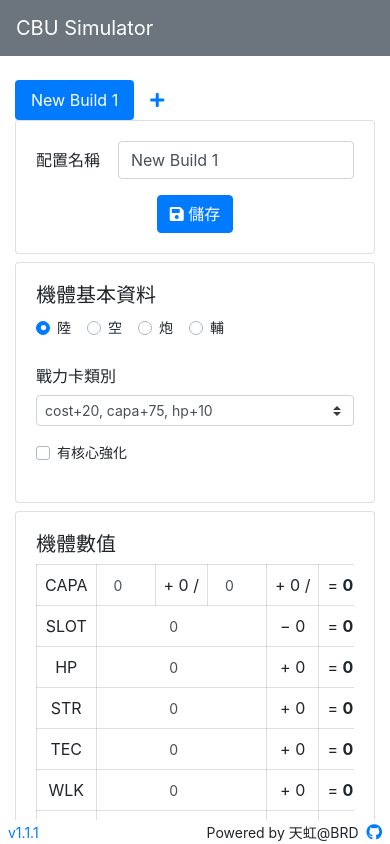
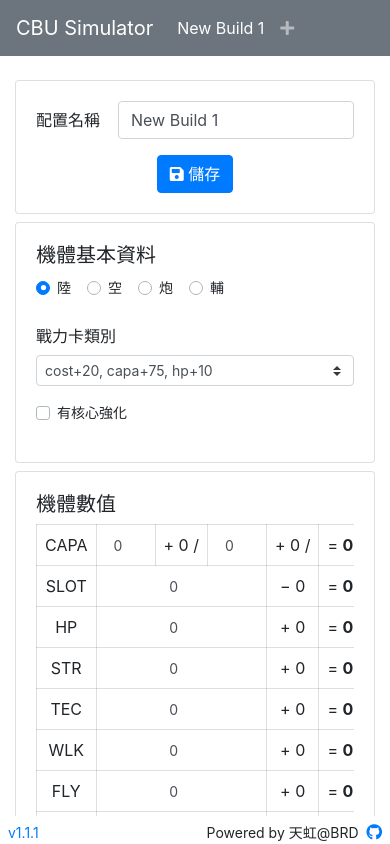
Before and after one commit to wcqiter/cb-build-simulator, a Vue app: page / in a window 390 px wide. Built offline with nearby package versions, Linux system fonts and the light colour scheme.

Commit message:
Responsive and move tab to nav bar

```diff
--- a/src/App.vue
+++ b/src/App.vue
@@ -1,13 +1,8 @@
 <template>
   <div id="app" style="height: 100vh; display: flex; flex-direction: column;">
-    <b-navbar type="dark" variant="secondary">
-      <b-navbar-brand href="#">CBU Simulator</b-navbar-brand>
-    </b-navbar>
     <div style="flex: 1">
-      <div style="overflow: hidden; height: calc(100vh - 24px - 56px)">
-        <b-container fluid>
-          <Simulator />
-        </b-container>
+      <div class="app-content">
+        <Simulator />
       </div>
     </div>
     <div class="ml-2 mr-2">
@@ -62,6 +57,9 @@ export default {
 }
 </script>
 
-<style>
-
+<style scoped>
+.app-content {
+  overflow: hidden;
+  height: calc(100vh - 24px);
+}
 </style>
--- a/src/views/Simulator.vue
+++ b/src/views/Simulator.vue
@@ -1,8 +1,8 @@
 <template>
-  <div class="mt-4" v-if="ready">
-    <b-tabs pills v-if="storageUsed">
-      <!-- Add your b-tab components here -->
-      <template #tabs-end>
+  <div v-if="ready">
+    <b-navbar type="dark" variant="secondary">
+      <b-navbar-brand href="#">CBU Simulator</b-navbar-brand>
+      <b-navbar-nav v-if="storageUsed">
         <b-nav-item
           v-for="(t, i) in tabs"
           :key="'tab-' + i"
@@ -18,9 +18,11 @@
           >
           <i class="fa fa-plus" />
         </b-nav-item>
-      </template>
-    </b-tabs>
-    <b-row>
+      </b-navbar-nav>
+    </b-navbar>
+    <div class="whole-panel">
+      <b-container fluid>
+        <b-row class="mt-4 mb-2">
           <div class="col-md-3 content-panel">
             <b-card class="mb-2">
               <div>
@@ -159,8 +161,7 @@
           </div>
           <div class="col-md-6 content-panel">
             <b-card>
-          <h5 class="mb-2">強化項目</h5>
-          <small>4. 添加機體強化項目</small>
+              <h5 class="mb-2">機體強化項目</h5>
               <div class="mb-2 mt-2">
                 <b-button
                   @click="onAddMod"
@@ -237,7 +238,7 @@
               </div>
               <h5 class="mb-2">機體強化卡片</h5>
               <div class="clearfix" />
-          <div>
+              <div class="mb-2">
                 <b-button
                   size="sm"
                   v-for="i in findCardByType('capa').num"
@@ -250,16 +251,16 @@
                   block
                   >
                   <b-row no-gutters>
-                <small class="col-md-4 text-left">CAPA {{findCardByType('capa').effect[defaultStat['capaType']].capa}}, HP {{findCardByType('capa').effect[defaultStat['capaType']].hp}}</small>
-                <div class="col-md-4 text-center">{{findCardByType('capa').name}}</div>
-                <small class="col-md-4 text-right">COST {{findCardByType('capa').effect[defaultStat['capaType']].cost}}</small>
+                    <small class="col-4 text-left">CAPA {{findCardByType('capa').effect[defaultStat['capaType']].capa}}, HP {{findCardByType('capa').effect[defaultStat['capaType']].hp}}</small>
+                    <div class="col-4 text-center">{{findCardByType('capa').name}}</div>
+                    <small class="col-4 text-right">COST {{findCardByType('capa').effect[defaultStat['capaType']].cost}}</small>
                   </b-row>
                 </b-button>
                 <div>
                   <small></small>
                 </div>
               </div>
-          <div v-if="defaultStat.weaponUsed">
+              <div v-if="defaultStat.weaponUsed" class="mb-2">
                 <b-button
                   size="sm"
                   v-for="i in findCardByType('weapon').num"
@@ -272,13 +273,13 @@
                   block
                   >
                   <b-row no-gutters>
-                <small class="col-md-4 text-left">CAPA {{findCardByType('weapon').effect[defaultStat['weaponType']].capa}}, HP {{findCardByType('weapon').effect[defaultStat['weaponType']].hp}}</small>
-                <div class="col-md-4 text-center">{{findCardByType('weapon').name}}</div>
-                <small class="col-md-4 text-right">COST {{findCardByType('weapon').effect[defaultStat['weaponType']].cost}}</small>
+                    <small class="col-4 text-left">CAPA {{findCardByType('weapon').effect[defaultStat['weaponType']].capa}}, HP {{findCardByType('weapon').effect[defaultStat['weaponType']].hp}}</small>
+                    <div class="col-4 text-center">{{findCardByType('weapon').name}}</div>
+                    <small class="col-4 text-right">COST {{findCardByType('weapon').effect[defaultStat['weaponType']].cost}}</small>
                   </b-row>
                 </b-button>
               </div>
-          <div>
+              <div class="mb-2">
                 <b-button
                   size="sm"
                   v-for="(card, i) in defenseCardOptions"
@@ -291,13 +292,13 @@
                   block
                   >
                   <b-row no-gutters>
-                <small class="col-md-4 text-left"></small>
-                <div class="col-md-4 text-center">{{card.name}}</div>
-                <small class="col-md-4 text-right">COST {{card.effect[defaultStat['type']].cost}}</small>
+                    <small class="col-4 text-left"></small>
+                    <div class="col-4 text-center">{{card.name}}</div>
+                    <small class="col-4 text-right">COST {{card.effect[defaultStat['type']].cost}}</small>
                   </b-row>
                 </b-button>
               </div>
-          <div>
+              <div class="mb-2">
                 <b-button
                   size="sm"
                   v-for="(card, i) in moveCardOptions"
@@ -310,13 +311,13 @@
                   block
                   >
                   <b-row no-gutters>
-                <small class="col-md-4 text-left"></small>
-                <div class="col-md-4 text-center">{{card.name}}</div>
-                <small class="col-md-4 text-right">COST {{card.effect[defaultStat['type']].cost}}</small>
+                    <small class="col-4 text-left"></small>
+                    <div class="col-4 text-center">{{card.name}}</div>
+                    <small class="col-4 text-right">COST {{card.effect[defaultStat['type']].cost}}</small>
                   </b-row>
                 </b-button>
               </div>
-          <div>
+              <div class="mb-2">
                 <b-button
                   size="sm"
                   v-for="(card, i) in otherCardOptions"
@@ -329,13 +330,11 @@
                   block
                   >
                   <b-row no-gutters>
-                <small class="col-md-4 text-left"></small>
-                <div class="col-md-4 text-center">{{card.name}}</div>
-                <small class="col-md-4 text-right">COST {{card.effect[defaultStat['type']].cost}}</small>
+                    <small class="col-4 text-left"></small>
+                    <div class="col-4 text-center">{{card.name}}</div>
+                    <small class="col-4 text-right">COST {{card.effect[defaultStat['type']].cost}}</small>
                   </b-row>
                 </b-button>
-          </div>
-          <div>
                 <b-button
                   size="sm"
                   v-for="(card, i) in extraMoveCardOptions"
@@ -347,15 +346,17 @@
                   block
                   >
                   <b-row no-gutters>
-                <small class="col-md-4 text-left">外置插卡</small>
-                <div class="col-md-4 text-center">{{card.name}}</div>
-                <small class="col-md-4 text-right">COST {{card.effect[defaultStat['type']].cost}}</small>
+                    <small class="col-4 text-left">外置插卡</small>
+                    <div class="col-4 text-center">{{card.name}}</div>
+                    <small class="col-4 text-right">COST {{card.effect[defaultStat['type']].cost}}</small>
                   </b-row>
                 </b-button>
               </div>
             </b-card>
           </div>
         </b-row>
+      </b-container>
+    </div>
   </div>
 </template>
 
@@ -1073,8 +1074,16 @@ td {
   color: #E0E0E0;
   background-color: transparent;
 }
+@media screen and (min-width: 768px) {
   .content-panel {
     overflow: auto;
-  max-height: calc(100vh - 24px - 56px - 20px - 40px)
+    max-height: calc(100vh - 24px - 56px - 24px);
+  }
+}
+@media screen and (max-width: 767px) {
+  .whole-panel {
+    overflow: auto;
+    max-height: calc(100vh - 24px - 56px - 4px);
+  }
 }
 </style>
```
Also changed, not shown: 7 other files (tests, documents, lock files or other folders). Lines whose indentation alone changed are shown as unchanged.
